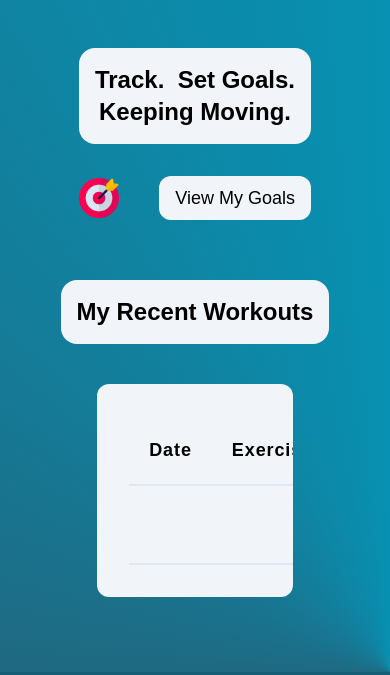
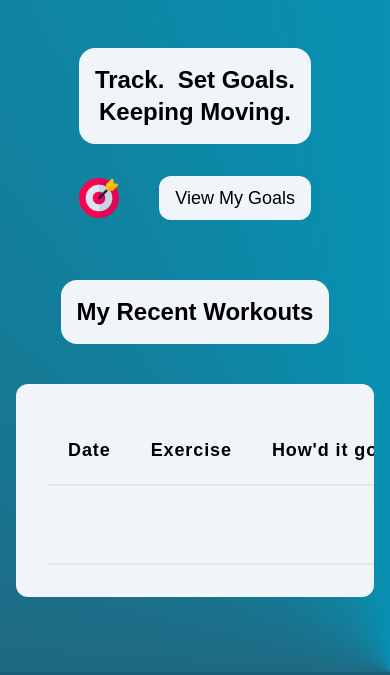
Before and after one commit to kuharski/track-it, a website with bundled scripts: page index.html in a window 390 px wide. Shown: the part 88-763 px from the top of the page. Built offline with nearby package versions, Linux system fonts and the light colour scheme; a web font is replaced by a local one.

Commit message:
fixed table responsiveness

```diff
--- a/index.html
+++ b/index.html
@@ -52,8 +52,8 @@
           My Recent Workouts
         </h2>
       </div>
-      <div class="text-black flex justify-center px-8 mb-14 lg:mb-24">
-        <div id="my-table" class="p-8 w-3/5 bg-slate-100 rounded-xl overflow-auto">
+      <div class="text-black flex justify-center px-4 mb-14 lg:mb-24">
+        <div id="my-table" class="p-8 w-11/12 md:max-w-5xl bg-slate-100 rounded-xl overflow-auto">
           <!-- tracker table inserted here -->
         </div>
       </div>
```
